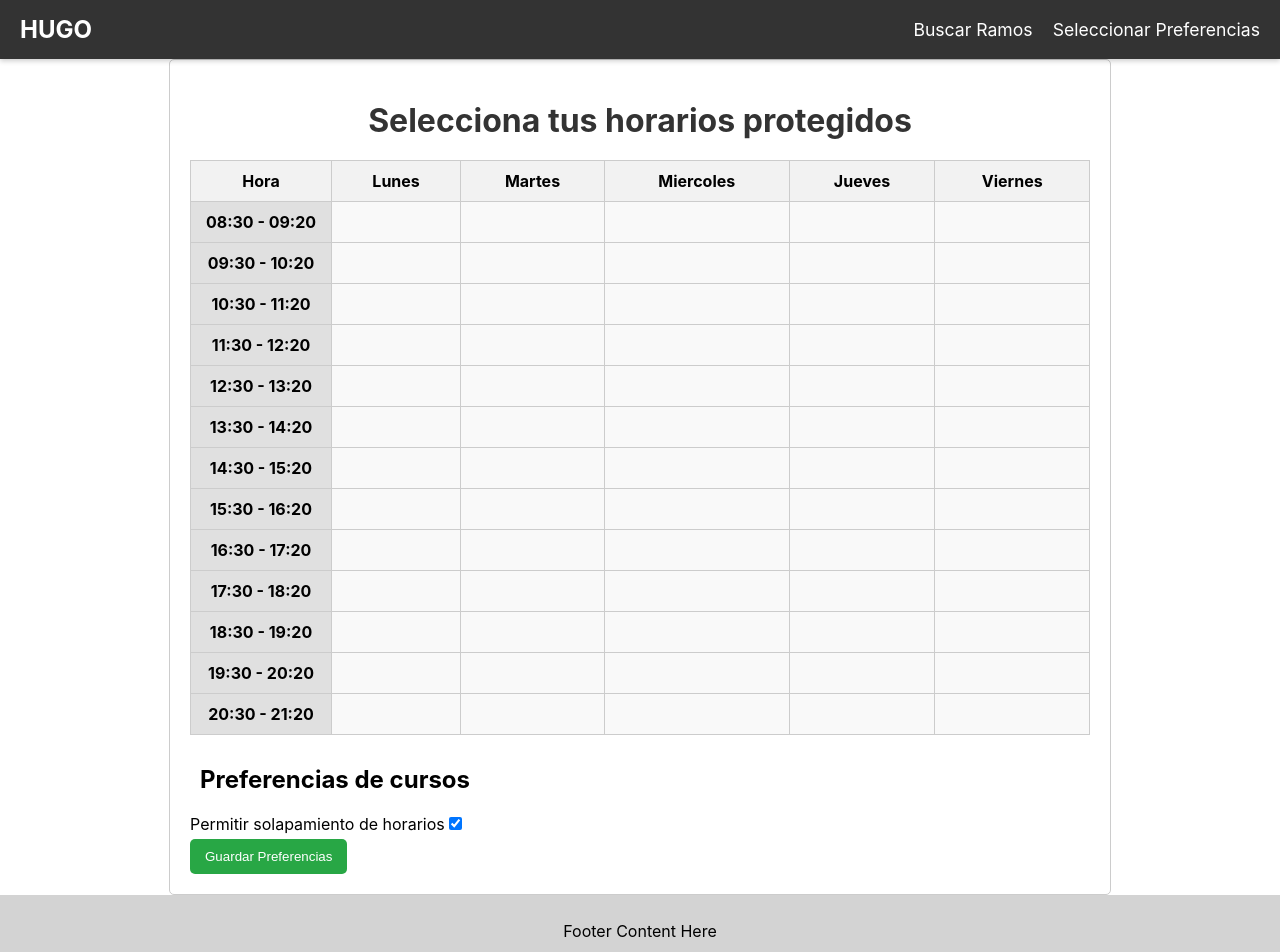
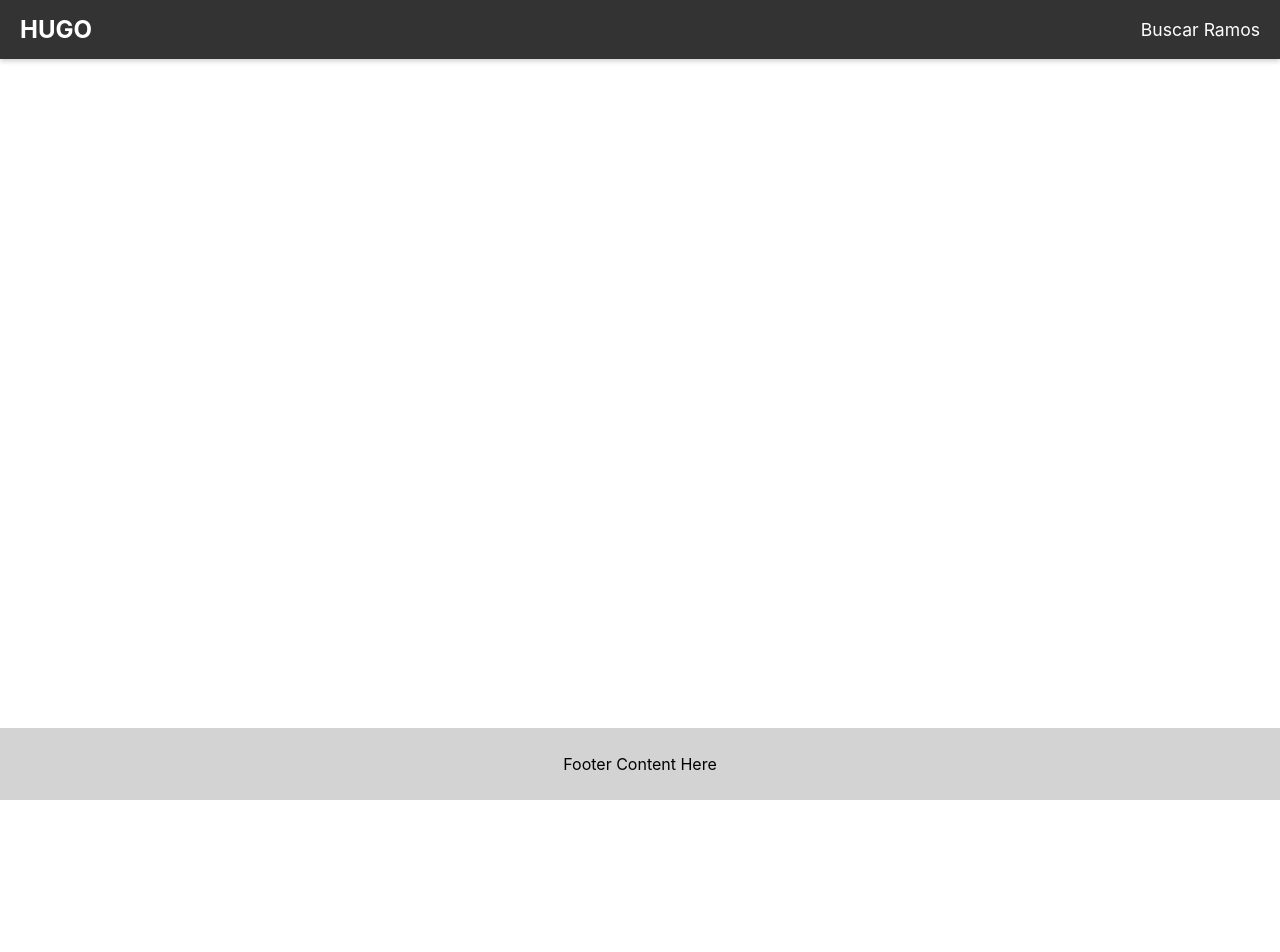
Before and after one commit to AlbertoZuiga/hugo, a React (Create React App) app: page /schedule-preferences in a window 1280 px wide. Shown: the top 952 px of the page. After the commit the page ends 800 px from the top, so only its background shows below. Built offline with nearby package versions, Linux system fonts and the light colour scheme.

Commit message:
deleted page for preferences

```diff
--- a/src/App.js
+++ b/src/App.js
@@ -6,7 +6,6 @@ import Navbar from "./components/navbar/Navbar";
 import Footer from "./components/footer/Footer";
 import Home from "./pages/home/Home";
 import SearchCourses from "./pages/search_courses/SearchCourses";
-import SchedulePreferences from "./components/schedule_preferences/SchedulePreferences";
 import Login from "./pages/login/Login";
 import UploadExcel from "./pages/upload_excel/UploadExcel";
 
@@ -26,7 +25,6 @@ const App = () => {
             <Routes>
               <Route path="/" element={<Home />} />
               <Route path="/search-courses" element={<SearchCourses />} />
-              <Route path="/schedule-preferences" element={<SchedulePreferences />} />
               <Route path="/login" element={<Login />} />
               <Route path="/upload-excel" element={<UploadExcel />} />
             </Routes>
--- a/src/components/navbar/Navbar.js
+++ b/src/components/navbar/Navbar.js
@@ -8,7 +8,6 @@ const Navbar = () => {
             <Link to="/" className="navbar-logo">HUGO</Link>
             <ul className="navbar-links">
                 <li><Link to="/search-courses">Buscar Ramos</Link></li>
-                <li><Link to="/schedule-preferences">Seleccionar Preferencias</Link></li>
             </ul>
         </nav>
     );
--- a/src/components/schedule_preferences/SchedulePreferences.css
+++ /dev/null
@@ -1,35 +0,0 @@
-.schedule-preferences {
-  padding: 20px;
-  max-width: 900px;
-  margin: 0 auto;
-  border: 1px solid #ccc;
-  border-radius: 5px;
-}
-
-h2 {
-  margin-bottom: 10px;
-}
-
-label {
-  display: block;
-  margin-bottom: 5px;
-}
-
-input[type="text"] {
-  width: calc(100% - 20px);
-  padding: 10px;
-  margin-right: 10px;
-}
-
-button {
-  padding: 10px 15px;
-  background-color: #28a745;
-  color: white;
-  border: none;
-  border-radius: 5px;
-  cursor: pointer;
-}
-
-button:hover {
-  background-color: #218838;
-}
--- a/src/components/schedule_preferences/SchedulePreferences.js
+++ /dev/null
@@ -1,63 +0,0 @@
-import React, { useState } from "react";
-import UserPreferences from "../user_preferences/UserPreferences";
-import ProtectedSchedule from "../protected_schedule/ProtectedSchedule";
-import { useSelector, useDispatch } from "react-redux";
-import { schedulesApi } from "../../api/schedulesApi";
-import { setSchedules } from "../../redux/actions/schedulesActions";
-import "./SchedulePreferences.css";
-
-const SchedulePreferences = () => {
-  const dispatch = useDispatch();
-  const selectedCourses = useSelector((state) => state.courses.selectedCourses);
-  const [allowOverlap, setAllowOverlap] = useState(true);
-  const [loading, setLoading] = useState(false);
-  const [error, setError] = useState(null);
-
-  const handleSavePreferences = async () => {
-    const token = localStorage.getItem('authToken');
-
-    setLoading(true);
-    setError(null);
-
-    try {
-      const formData = {
-        cursos: selectedCourses.map((course) => course.url.split('/').filter(Boolean).pop()),
-        permite_solapamiento: allowOverlap,
-      };
-
-      const data = await schedulesApi(token, formData);
-      dispatch(setSchedules(data.data)); // Guardar los horarios en Redux
-      console.log("Horarios guardados en Redux:", data.data);
-    } catch (error) {
-      setError(error.message || "Error al obtener los horarios");
-    } finally {
-      setLoading(false);
-    }
-  };
-
-  return (
-    <div className="schedule-preferences">
-      <ProtectedSchedule />
-      <UserPreferences />
-
-      <div className="solapamiento">
-        <label>
-          Permitir solapamiento de horarios
-          <input
-            type="checkbox"
-            checked={allowOverlap}
-            onChange={() => setAllowOverlap((prev) => !prev)}
-          />
-        </label>
-      </div>
-
-      <button onClick={handleSavePreferences} disabled={loading}>
-        {loading ? "Guardando..." : "Guardar Preferencias"}
-      </button>
-
-      {error && <p className="error-message">{error}</p>}
-    </div>
-  );
-};
-
-export default SchedulePreferences;
--- a/src/components/user_preferences/UserPreferences.css
+++ /dev/null
@@ -1,10 +0,0 @@
-.preferences-list {
-  border-radius: 5px; /* Bordes redondeados */
-  padding: 10px; /* Espacio interno */
-}
-
-.course-item {
-  display: flex;
-  justify-content: space-between; /* Espacio entre el nombre y el checkbox */
-  align-items: center; /* Alinear verticalmente */
-}
--- a/src/components/user_preferences/UserPreferences.js
+++ /dev/null
@@ -1,54 +0,0 @@
-// UserPreferences.js
-import React, { useEffect, useState } from "react";
-import { useSelector } from "react-redux"; // Importar el hook useSelector de Redux
-import "./UserPreferences.css"; // Asegúrate de tener este archivo CSS
-
-// Componente para cada curso
-const CourseItem = ({ course }) => {
-  return (
-    <div
-      style={{
-        padding: "10px",
-        margin: "5px 0",
-        border: "1px solid #ccc",
-        borderRadius: "5px",
-        backgroundColor: "white",
-      }}
-      className="course-item"
-    >
-      <div>{course.nombre}</div> {/* Ajustar para el nombre del curso */}
-    </div>
-  );
-};
-
-// Componente para las preferencias de usuario
-const UserPreferences = () => {
-  const selectedCourses = useSelector((state) => state.courses.selectedCourses); // Obtener cursos seleccionados de Redux
-  const [coursePreferences, setCoursePreferences] = useState([]); // Estado local para los cursos
-
-  // Sincronizar los cursos seleccionados con el estado local
-  useEffect(() => {
-    if (selectedCourses.length > 0) {
-      setCoursePreferences(
-        selectedCourses.map((course) => ({
-          ...course,
-          required: false, // Añadir un campo `required` para cada curso
-        }))
-      );
-    }
-  }, [selectedCourses]);
-
-  return (
-    <div className="preferences-list">
-      <h2>Preferencias de cursos</h2>
-      {coursePreferences.map((course) => (
-        <CourseItem
-          key={course.url} // Usar URL como clave única
-          course={course}
-        />
-      ))}
-    </div>
-  );
-};
-
-export default UserPreferences;
```
